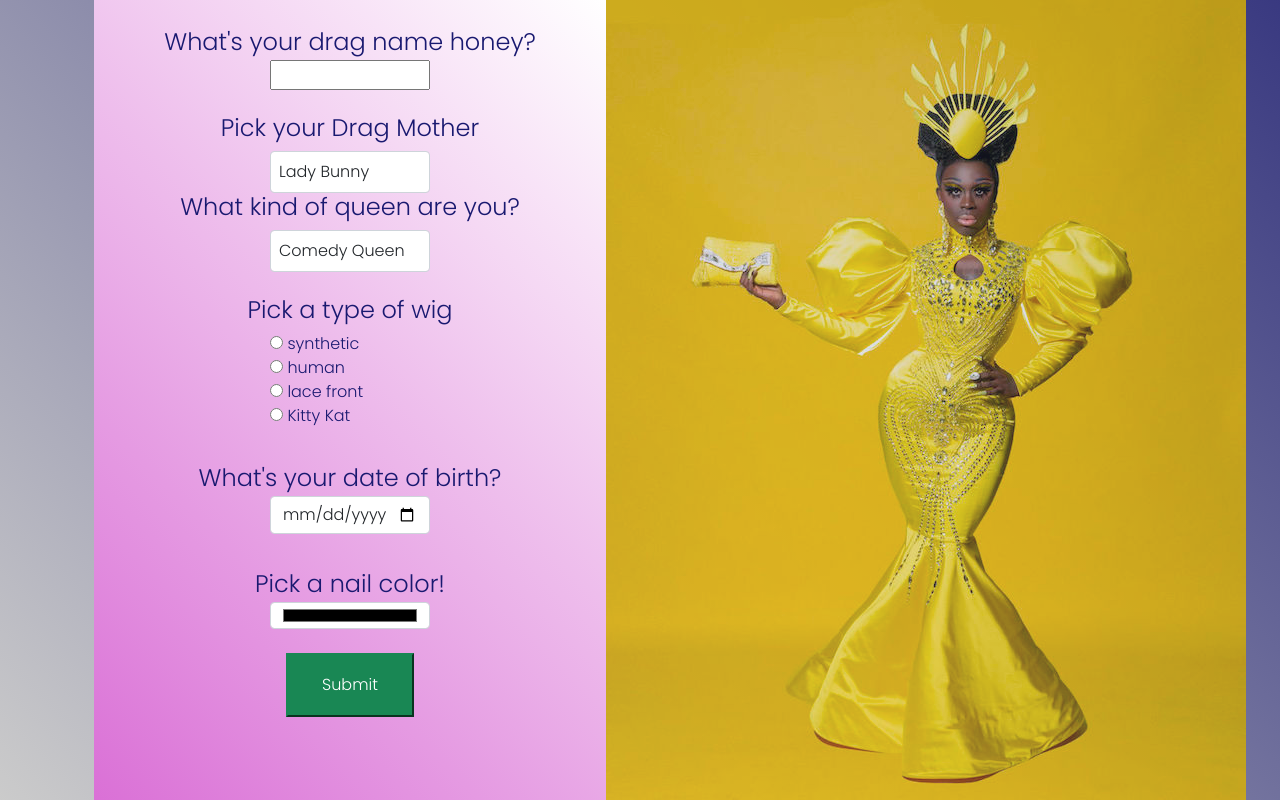
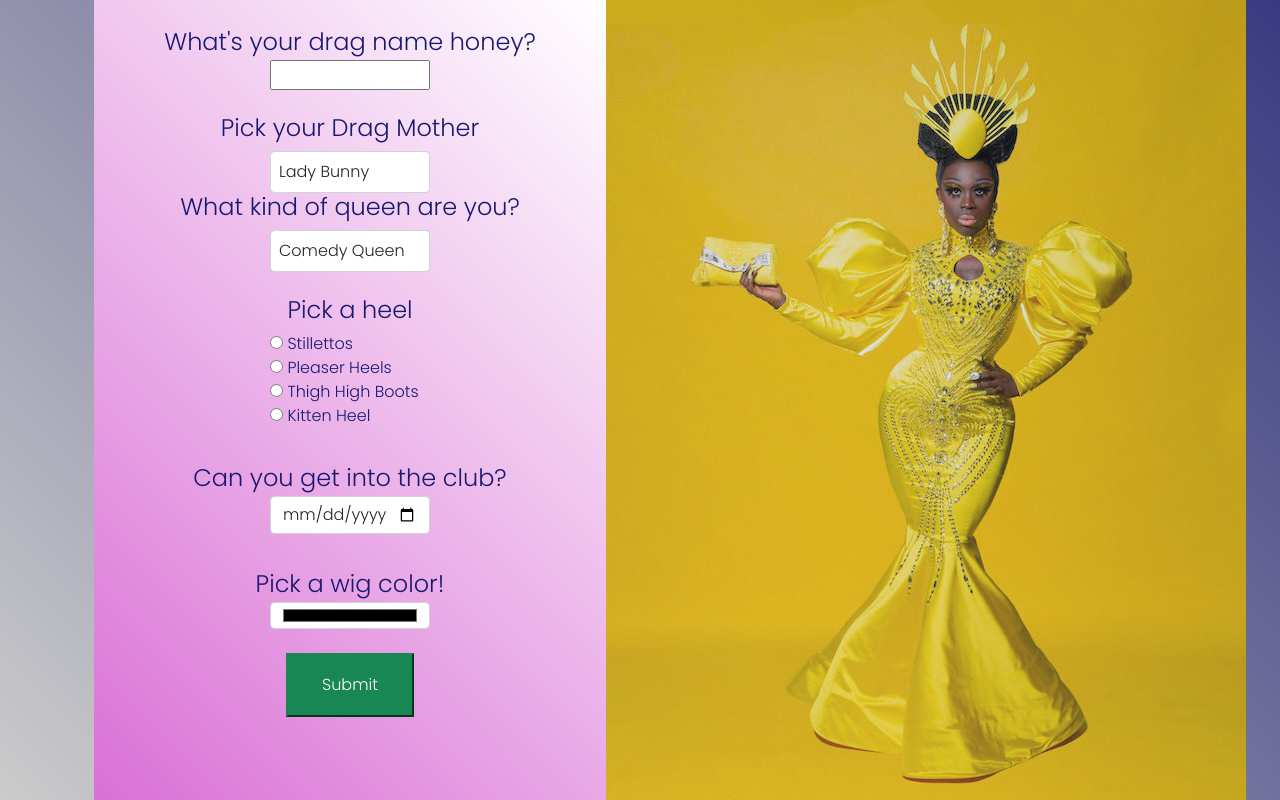
Before and after one commit to rbroadsword/lang-sug, a plain HTML site: page index.html in a window 1280 px wide. Shown: the part 462-1262 px from the top of the page. Drawn offline with Linux system fonts and the light colour scheme; a web font is replaced by a local one.

Commit message:
add readme

```diff
--- a/index.html
+++ b/index.html
@@ -33,48 +33,46 @@
               <option value="2">Coco Peru</option>
               <option value="3">Jackie Beat</option>
             </select>
-
             <h3 class="question">What kind of queen are you?</h3>
             <select name="drag-style" class="form-control spacing answer" id="drag-style">
               <option value="comedy">Comedy Queen</option>
               <option value="lewk">Lewk Queen</option>
               <option value="dance">Dance Queen</option>
-              <option value="pageant">Pageant</option>
+              <option value="pageant">Pageant Queen</option>
             </select>
-
             <div class="form-group spacing" id="radio">
-              <h3 class="question">Pick a type of wig</h3>
+              <h3 class="question">Pick a heel</h3>
               <div class="radio">
                 <label class="answer">
-                  <input type="radio" name="wig" value="synthetic">
-                  synthetic
+                  <input type="radio" name="heel" value="stilletto">
+                  Stillettos
                 </label>
               </div>
               <div class="form-group" id="radio">
                 <label class="answer">
-                  <input type="radio" name="wig" value="human">
-                  human
+                  <input type="radio" name="heel" value="Pleaser">
+                  Pleaser Heels
                 </label>
               </div>
               <div class="form-group" id="radio">
                 <label class="answer">
-                  <input type="radio" name="wig" value="lace-front">
-                  lace front
+                  <input type="radio" name="heel" value="boots">
+                  Thigh High Boots
                 </label>
               </div >
               <div class="form-group" id="radio">
                 <label class="answer">
-                  <input type="radio" name="wig" value="kitty-kat">
-                  Kitty Kat
+                  <input type="radio" name="heel" value="kitty-kat">
+                  Kitten Heel
                 </label>
               </div>
             </div>
             <div class="form-group spacing">
-              <label class="question" for="born">What's your date of birth?</label>
+              <label class="question" for="born">Can you get into the club?</label>
               <input type="date" id="born" class="form-control answer">
             </div>
             <div class="form-group spacing">
-              <label class="question" for="color">Pick a nail color!</label>
+              <label class="question" for="color">Pick a wig color!</label>
               <input type="color" class="form-control answer" id="color">
             </div>
             <button type="submit" class="btn-success">Submit</button>
```
Also changed, not shown: 1 other file.
